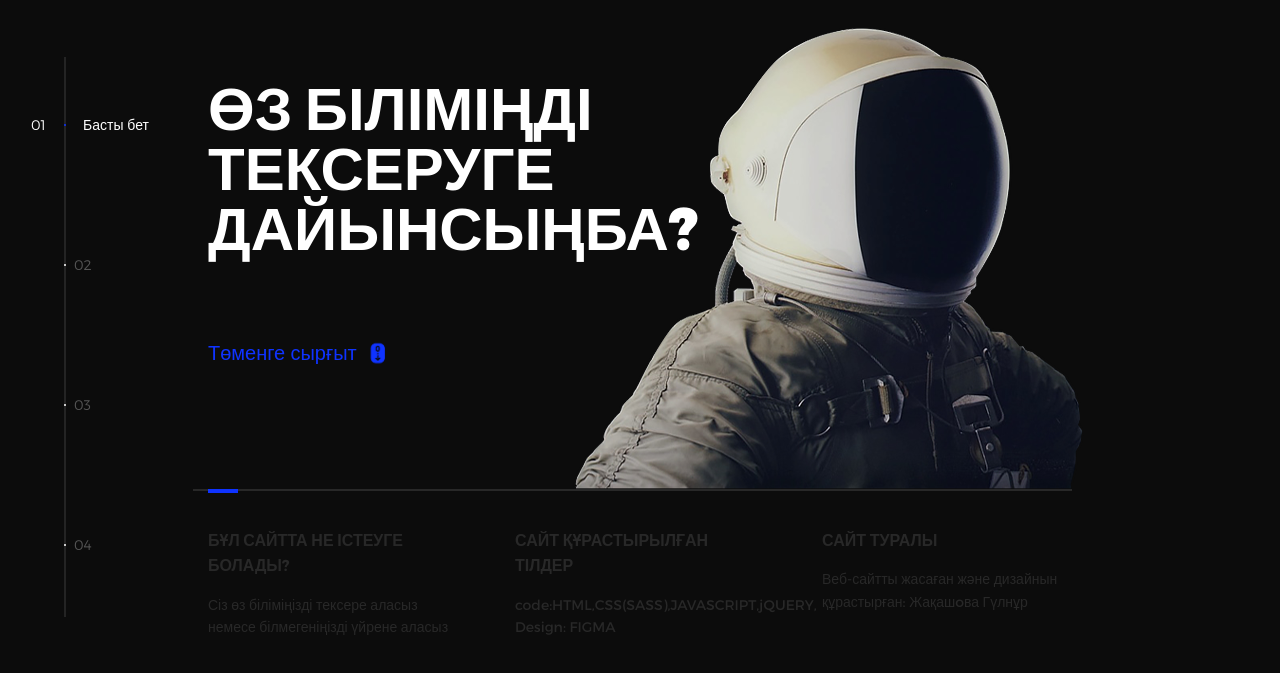
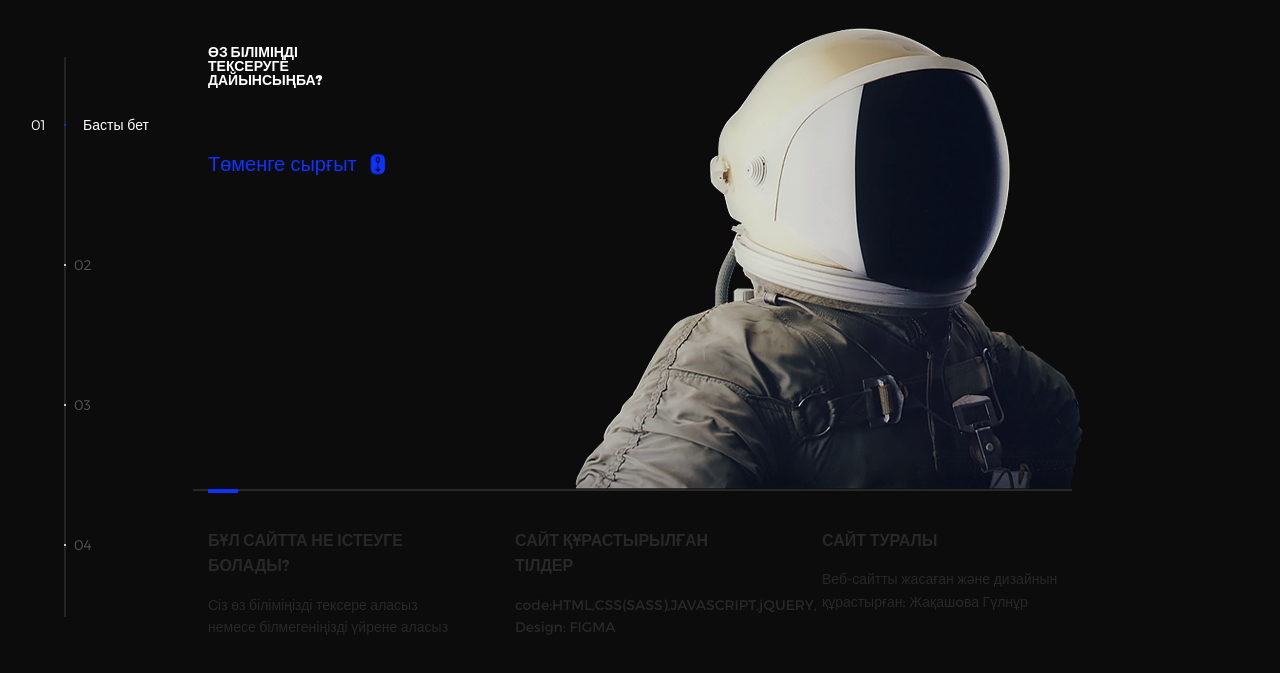
Before and after one commit to ZhakashovaGulnur/daryn.github.io, a plain HTML site: page index.html in a window 1280 px wide. Shown: the part 63-736 px from the top of the page. Drawn offline with nearby package versions, Linux system fonts and the light colour scheme.

Commit message:
Update index.html

```diff
--- a/index.html
+++ b/index.html
@@ -45,7 +45,7 @@
           <li class="l-section section section--is-active">
             <div class="intro">
               <div class="intro--banner">
-                <h1>Өз біліміңді<br>тексеруге<br>дайынсыңба?</h1>
+                <h1 style="font-size: 14px;">Өз біліміңді<br>тексеруге<br>дайынсыңба?</h1>
                 <div class="scroll_down">
                     <div class="scroll__do__it">
                       <p>Төменге сырғыт</p>
```
